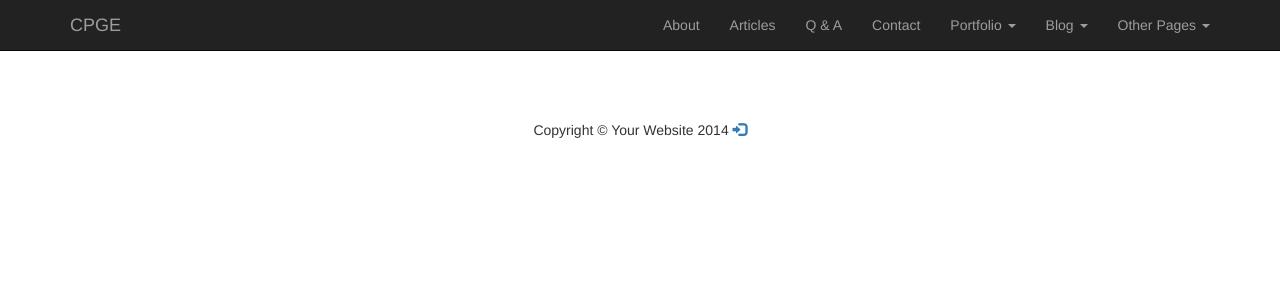
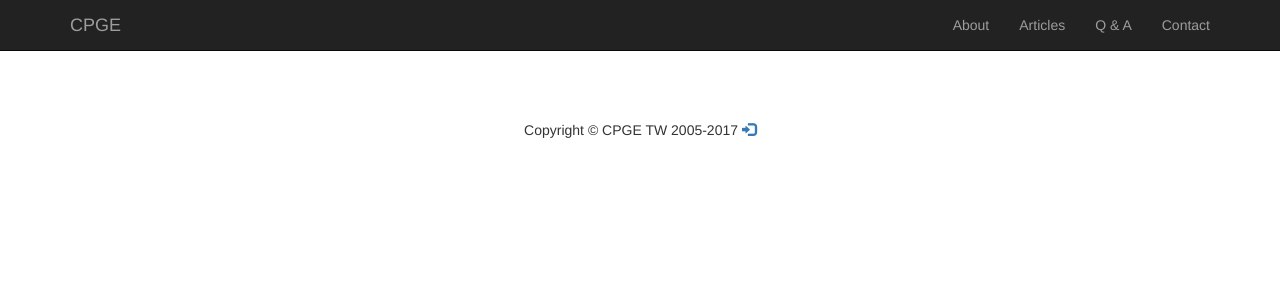
Before and after one commit to anthonyhtyao/cpge_tw, a Django app: page /contact/ in a window 1280 px wide. Shown: the top 300 px of the page. Run offline with Django 3.2, Linux system fonts and the light colour scheme; some libraries are stand-ins or nearby versions.

```diff
--- a/templates/base.html
+++ b/templates/base.html
@@ -63,11 +63,12 @@
                         <a href="/articlelist">Articles</a>
                     </li>
                     <li>
-                        <a href="/questionlist">Q & A</a>
+                        <a href="/q_and_a">Q & A</a>
                     </li>
                     <li>
                         <a href="/contact">Contact</a>
                     </li>
+<!--
                     <li class="dropdown">
                         <a href="#" class="dropdown-toggle" data-toggle="dropdown">Portfolio <b class="caret"></b></a>
                         <ul class="dropdown-menu">
@@ -122,6 +123,7 @@
                             </li>
                         </ul>
                     </li>
+-->
                 {% if user.is_authenticated%}
                     <li>
                         <a href="#"><span>{{ user.username }}</span></a>
@@ -146,7 +148,7 @@
             <div class="row">
                 <div class="col-lg-12">
                     <center>
-                        <span>Copyright &copy; Your Website 2014</span>
+                        <span>Copyright &copy; CPGE TW 2005-2017</span>
                         {% if user.is_authenticated %}
                             <a href="/logout"><span class ="glyphicon glyphicon-log-out"></span></a>
                         {% else %}
```
